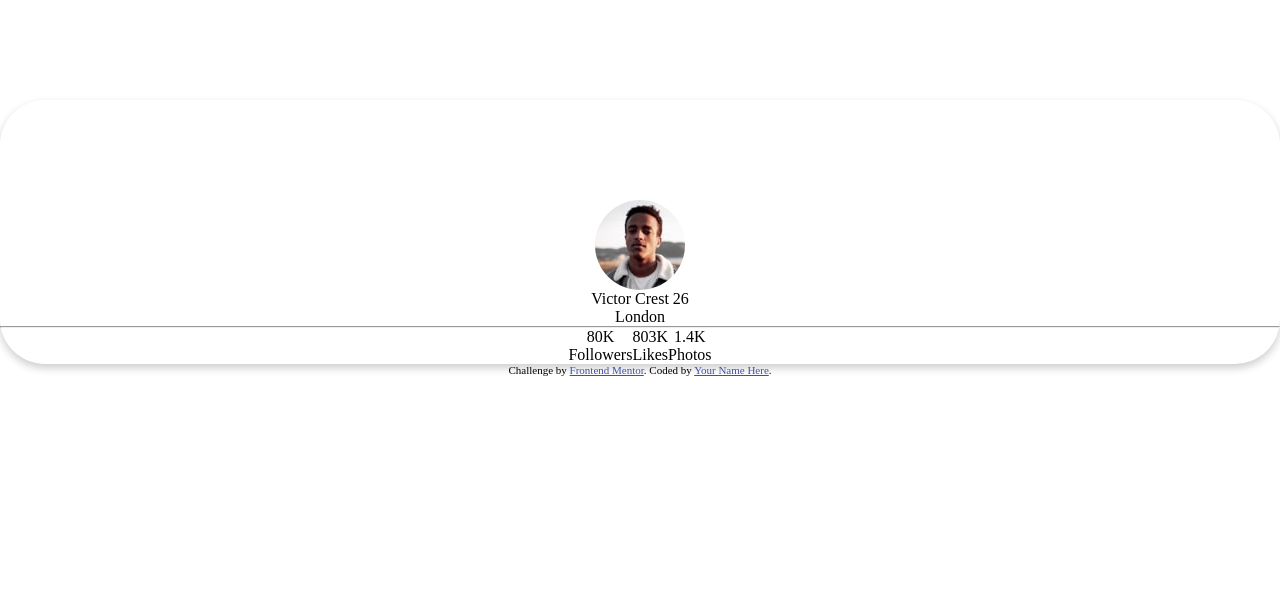
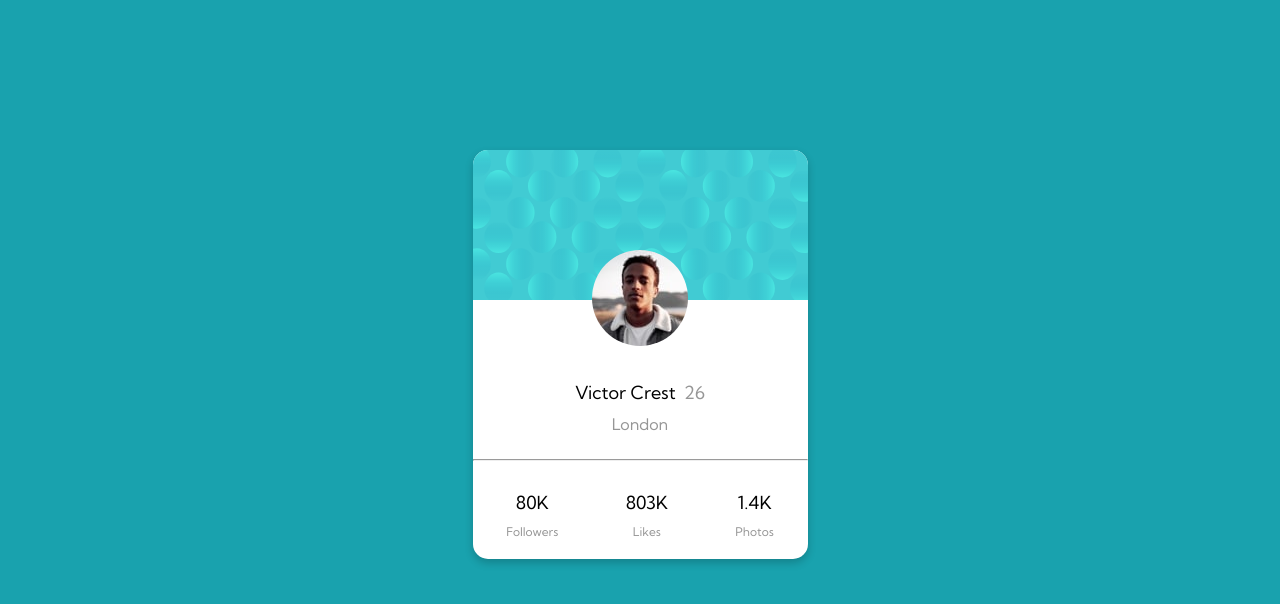
Before and after one commit to supertata/Card-Component-Challenge-, a plain HTML site: page index.html in a window 1280 px wide. Drawn offline with Linux system fonts and the light colour scheme.

Commit message:
cleaned code

```diff
--- a/index.html
+++ b/index.html
@@ -3,18 +3,16 @@
   <head>
     <meta charset="UTF-8" />
     <meta name="viewport" content="width=device-width, initial-scale=1.0" />
-    <!-- displays site properly based on user's device -->
 
+    <link rel="preconnect" href="https://fonts.gstatic.com" />
     <link
-      rel="icon"
-      type="image/png"
-      sizes="32x32"
-      href="./images/favicon-32x32.png"
+      href="https://fonts.googleapis.com/css2?family=Kumbh+Sans:wght@400;700&display=swap"
+      rel="stylesheet"
     />
+
     <link rel="stylesheet" href="styles.css" />
-    <title>Frontend Mentor | Profile card component</title>
+    <title>Profile card component</title>
 
-    <!-- Feel free to remove these styles or customise in your own stylesheet 👍 -->
     <style>
       .attribution {
         font-size: 11px;
@@ -25,37 +23,44 @@
       }
     </style>
   </head>
-  <body>
+  <body class="svg">
     <div class="card">
-      <div class="card-header"></div>
+      <div class="card-header">
+        <img
+          class="border-radius-top"
+          src="images/bg-pattern-card.svg"
+          alt="blue pattern"
+        />
+      </div>
       <div class="img-cropper">
-        <img src="images/image-victor.jpg" alt="picture of Victor" />
+        <img
+          class="img-victor"
+          src="images/image-victor.jpg"
+          alt="picture of Victor"
+        />
       </div>
-      <div class="body">
-        <p>Victor Crest 26</p>
-        <p>London</p>
+      <div class="card-body">
+        <p class="font-size">
+          Victor Crest <span class="grey-font light-font padding-left">26</span>
+        </p>
+        <p class="grey-font padding-top">London</p>
       </div>
       <hr />
-      <div class="footer flex">
+      <div class="card-footer flex">
         <div class="flex-row">
-          <p>80K</p>
-          <p>Followers</p>
+          <p class="font-size">80K</p>
+          <p class="grey-font light-font padding-top small-font">Followers</p>
+          <!-- <img viewBox="0 0 20 20" src="images/bg-pattern-bottom.svg" /> -->
         </div>
         <div>
-          <p>803K</p>
-          <p>Likes</p>
+          <p class="font-size">803K</p>
+          <p class="grey-font light-font padding-top small-font">Likes</p>
         </div>
         <div>
-          <p>1.4K</p>
-          <p>Photos</p>
+          <p class="font-size">1.4K</p>
+          <p class="grey-font light-font padding-top small-font">Photos</p>
         </div>
       </div>
     </div>
-    <div class="attribution">
-      Challenge by
-      <a href="https://www.frontendmentor.io?ref=challenge" target="_blank"
-        >Frontend Mentor</a
-      >. Coded by <a href="#">Your Name Here</a>.
-    </div>
   </body>
 </html>
--- a/styles.css
+++ b/styles.css
@@ -3,39 +3,88 @@
   padding: 0;
 }
 
+body {
+  background-color: hsl(185, 75%, 39%);
+}
+
+p {
+  font-family: "Kumbh Sans", sans-serif;
+}
+
+hr {
+  margin-top: 25px;
+  border-color: (0, 0%, 92%);
+}
+
 .card {
+  text-align: center;
+  width: 335px;
   box-shadow: 0 4px 8px 0 rgba(0, 0, 0, 0.2);
   transition: 0.3s;
-  border-radius: 45px;
-  text-align: center;
+  border-radius: 15px;
+  background-color: white;
+  margin: 150px auto auto;
 }
 
 .card-header {
   height: 100px;
 }
 
+.border-radius-top {
+  width: 335px;
+  height: 150px;
+  border-radius: 15px 15px 0 0;
+  margin-left: 0;
+}
+
 .img-cropper {
-  width: 90px;
-  height: 90px;
-  /* position: relative; */
+  display: block;
+  width: 96px;
+  height: 96px;
   overflow: hidden;
   border-radius: 50%;
-  display: block;
-  margin-left: auto;
-  margin-right: auto;
-  /* width: 50%; */
+  margin: 0 auto 35px;
 }
 
-body {
-  margin-top: 100px;
+.card-body {
+  margin: 40px, 0, 50px, 0;
 }
 
-.flex {
+.card-footer {
   display: flex;
-
-  justify-content: center;
+  justify-content: space-around;
+  margin: 5px 0 50px 0;
+  padding: 25px 0 20px 0;
 }
 
 .flex-row {
   flex-direction: row;
+  justify-content: space-around;
 }
+
+.font-size {
+  font-size: 18px;
+}
+
+.bold-font {
+  font-weight: 700;
+}
+.light-font {
+  font-weight: 400;
+}
+
+.grey-font {
+  color: hsl(0, 0%, 59%);
+}
+
+.padding-top {
+  padding-top: 10px;
+}
+
+.padding-left {
+  padding-left: 4px;
+}
+
+.small-font {
+  font-size: 12px;
+}
```
Also changed, not shown: design/desktop-design.jpg (deleted), design/desktop-preview.jpg (deleted), design/mobile-design.jpg (deleted), 2 other files.
